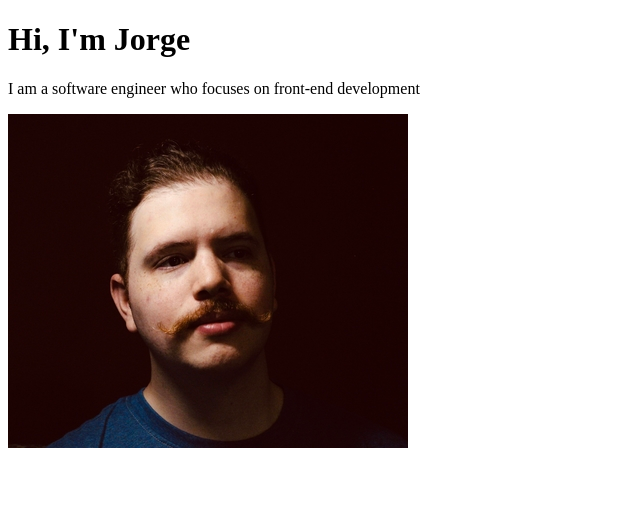
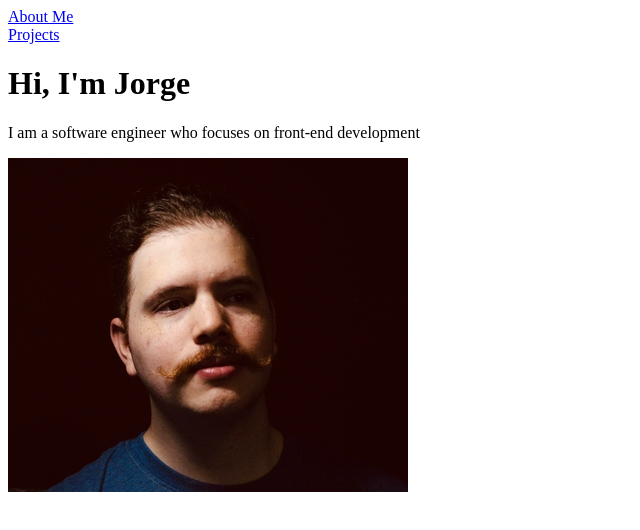
Before and after one commit to manzur1990/jorgemanzur.com, a React (Create React App) app in the folder portfolio-app/: page / in a window 1280 px wide. Shown: the top 530 px of the page, without its empty margins (0-640 px from the left). Built offline with nearby package versions, Linux system fonts and the light colour scheme.

Commit message:
added Navbar layout

```diff
--- a/portfolio-app/src/App.js
+++ b/portfolio-app/src/App.js
@@ -1,8 +1,10 @@
 import myImage from './static/jorge.jpg'
+import { Navbar } from './components/Navbar'
 
 function App() {
   return (
     <>
+      <Navbar />
       <header>
         <div class="container">
           <div class="flex-content">
--- /dev/null
+++ b/portfolio-app/src/components/Navbar.jsx
@@ -0,0 +1,14 @@
+import React from 'react'
+
+export const Navbar = () => {
+  return (
+    <div>
+      <div>
+        <a href="#aboutMe">About Me</a>
+      </div>
+      <div>
+        <a href="#projects">Projects</a>
+      </div>
+    </div>
+  )
+}
```
